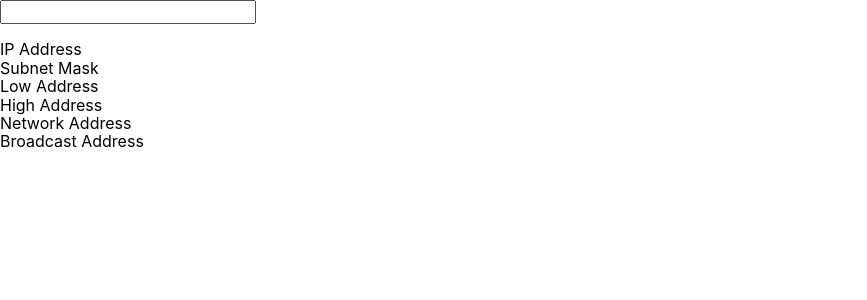
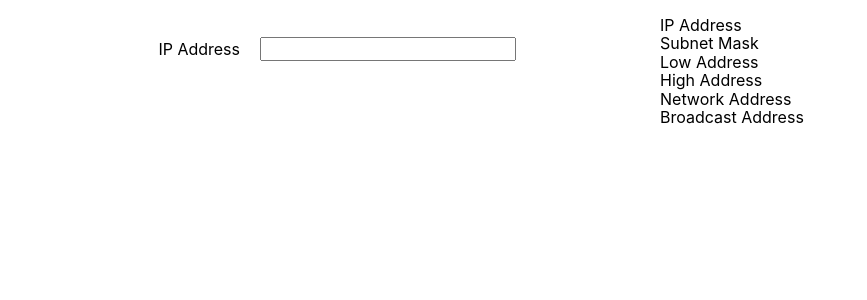
Before and after one commit to samk1/ip-subnet-calculator, a React (Create React App) app: page / in a window 1280 px wide. Shown: the top 300 px of the page, without its empty margins (0-867 px from the left). Built offline with nearby package versions, Linux system fonts and the light colour scheme.

Commit message:
styling app component

```diff
--- a/src/App/App.jsx
+++ b/src/App/App.jsx
@@ -1,5 +1,5 @@
 import React, { useState } from "react";
-import "./App.css";
+import "./App.scss";
 import IpSubnetCalculator from "./IpSubnetCalculator";
 
 function useInput(initialValue) {
@@ -22,9 +22,13 @@ function App() {
 
   return (
     <main>
-      <div id="ip_address_input">
-        <input data-testid="ip_address_input" {...bind} />
-      </div>
+      <form id="ip_address_form">
+        <label for="ip_address">IP Address</label>
+        <input
+          name="ip_address"
+          data-testid="ip_address_input"
+          {...bind} />
+      </form>
       <div id="ip_subnet_calculator">
         <IpSubnetCalculator ipAddress={value} />
       </div>
--- /dev/null
+++ b/src/App/App.scss
@@ -0,0 +1,23 @@
+main {
+    display: flex;
+    flex-wrap: wrap;
+
+    #ip_address_form {
+        width: 600px;
+        height: 100px;
+        padding: 20px;
+        flex-grow: 1;
+
+        label {
+            display: inline-block;
+            text-align: right;
+            width: 200px;
+            padding: 20px;
+        }
+    }
+
+    #ip_subnet_calculator {
+        width: 600px;
+        flex-grow: 1;
+    }
+}
```
Also changed, not shown: src/App/App.css (deleted).
